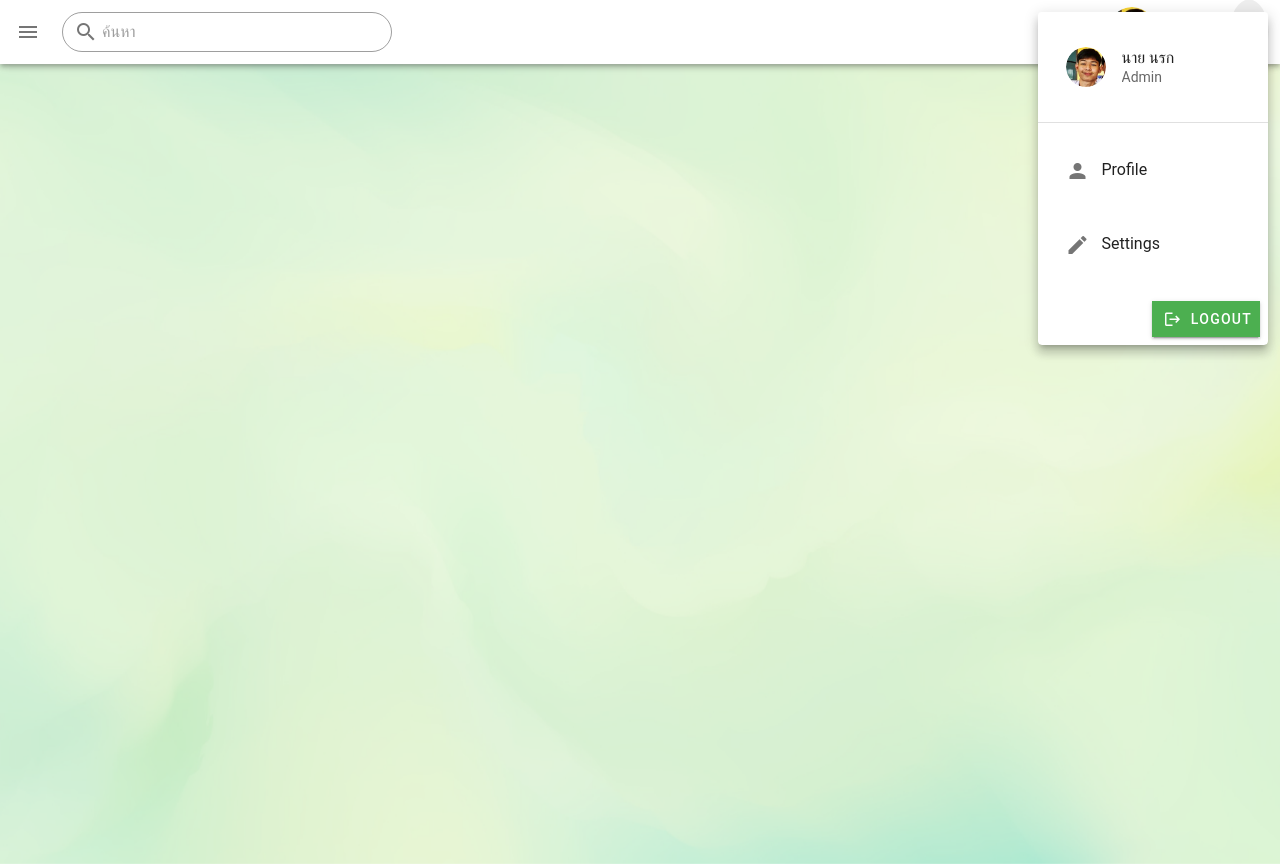
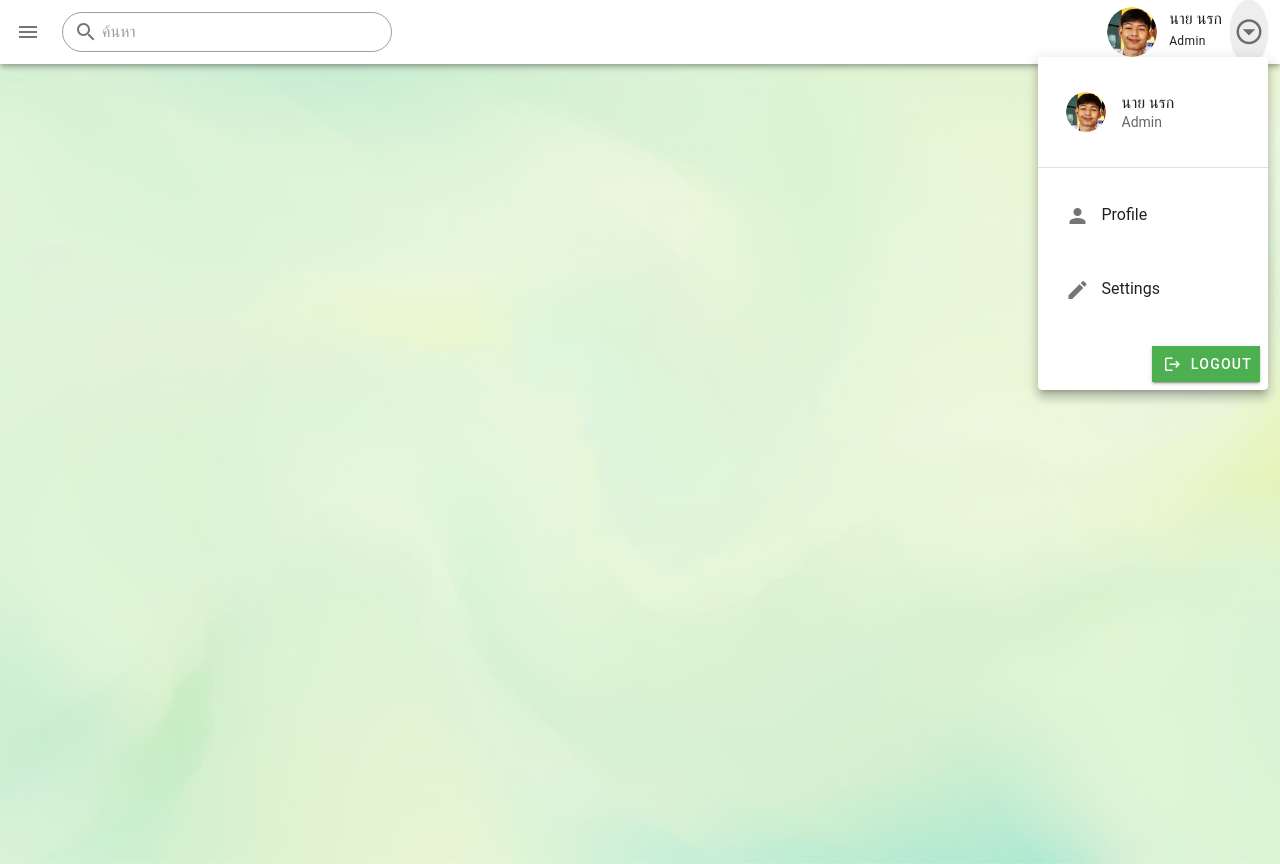
Before and after one commit to taemphong/project-ccpn, a Vue app: page /user-address-information in a window 1280 px wide. Both pictures are taken after a click on the button 1249 px from the left and 32 px from the top of the page. Built offline with nearby package versions, Linux system fonts and the light colour scheme.

Commit message:
add path in avatar dropdown

```diff
--- a/src/components/Navbar.vue
+++ b/src/components/Navbar.vue
@@ -50,7 +50,7 @@
             user.role
           }}</span>
         </div>
-        <v-menu v-model="menu" :close-on-content-click="false" :nudge-width="200" offset-x class="menu-container">
+        <v-menu v-model="menu" :close-on-content-click="false" :nudge-width="200" offset-y class="menu-container">
           <template v-slot:activator="{ on, attrs }">
             <v-icon v-bind="attrs" v-on="on" color="gray" size="30" class="ml-3">
               mdi-arrow-down-drop-circle-outline
@@ -76,14 +76,15 @@
             <v-divider></v-divider>
 
             <v-list>
-              <v-list-item>
+              <v-list-item :to="{ path: '/user-personal-information' }">
                 <v-list-item-title>
                   <v-icon left>mdi-account</v-icon>
                   Profile
                 </v-list-item-title>
               </v-list-item>
 
-              <v-list-item>
+
+              <v-list-item :to="{ path: '/setting' }">
                 <v-list-item-title>
                   <v-icon left>mdi-pencil</v-icon>
                   Settings
```
